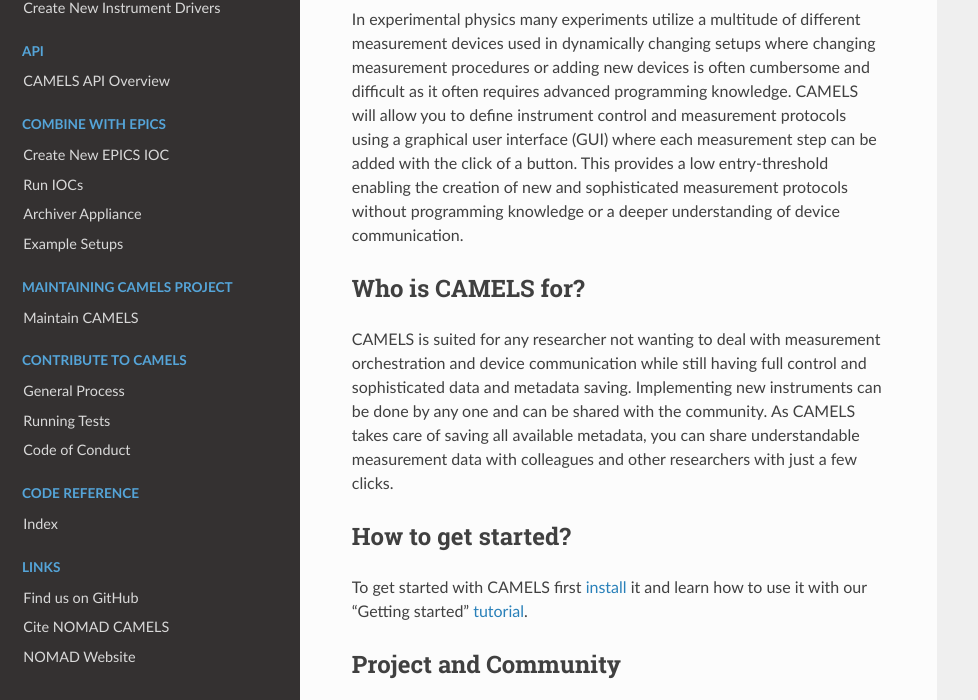
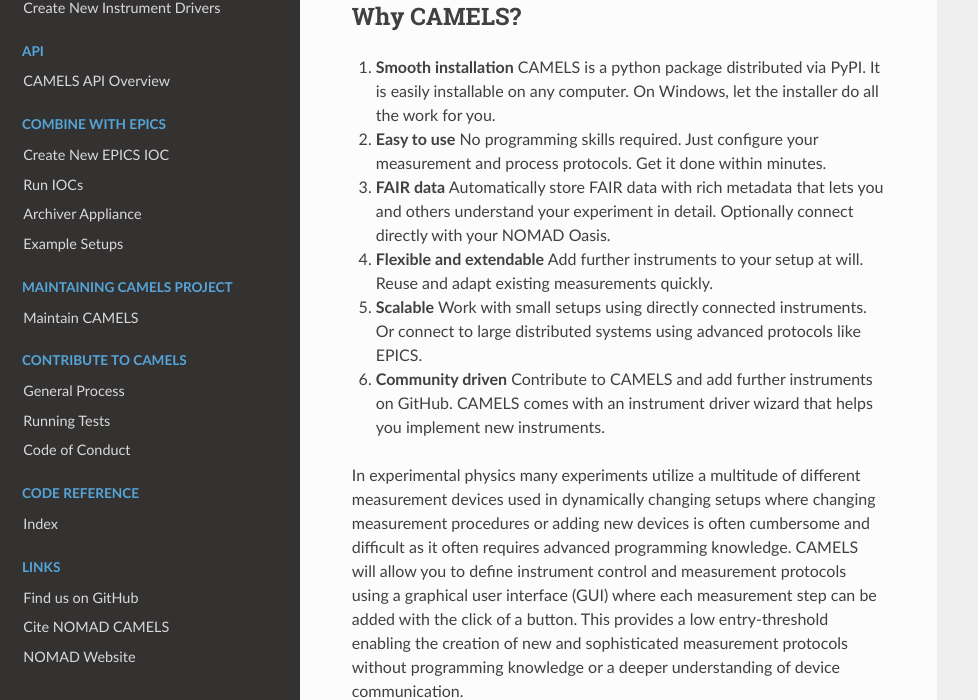
Before and after one commit to FAU-LAP/NOMAD-CAMELS, a Sphinx documentation site: the page built from docs/source/index.rst, in a window 1280 px wide and 900 px high, scrolled down 1202 px, cut to the strip 200-900 px from the top of the window. Shown: the whole strip, without its empty margins (0-978 px from the left). Built offline with Sphinx 7.4.7 and the Read the Docs theme 2.0.0, drawn with Linux system fonts in a browser that asks for light colours; pages that are not in the unit, such as notebooks, are missing from menus; the version number is read from the project's files by our own code; some of the changed text lies outside the part shown.

Commit message:
fixed yt link

```diff
--- a/docs/source/index.rst
+++ b/docs/source/index.rst
@@ -9,9 +9,9 @@
 .. raw:: html
 
     <div style="position: relative; padding-bottom: 56.25%; height: 0; overflow: hidden; max-width: 100%; height: auto;">
-        <iframe src="https://www.youtube.com/watch?v=rVmxgwhoEVg&list=PLrRaxjvn6FDWR-8SWOfy0j7ux5u3TF_VJ&index=2" style="position: absolute; top: 0; left: 0; width: 100%; height: 100%;" allow="autoplay" frameborder="0" allowfullscreen></iframe>
+        <iframe src="https://www.youtube.com/watch?v=rVmxgwhoEVg" style="position: absolute; top: 0; left: 0; width: 100%; height: 100%;" allow="autoplay" frameborder="0" allowfullscreen></iframe>
     </div>
-
+www.youtube.com/embed/
 
 **CAMELS** (\ **C**\ onfigurable \ **A**\ pplication for \ **M**\ easurements, \ **E**\ xperiments and \ **L**\ aboratory \ **S**\ ystems) is an open-source measurement software, targeted towards the requirements of experimental physics. Ease of use, rich metadata and FAIR-compliant data are at the heart of CAMELS design.
 
@@ -26,7 +26,12 @@
 Why CAMELS?
 ===========
 
-
+#. **Smooth installation** CAMELS is a python package distributed via PyPI. It is easily installable on any computer. On Windows, let the installer do all the work for you.
+#. **Easy to use** No programming skills required. Just configure your measurement and process protocols. Get it done within minutes.
+#. **FAIR data** Automatically store FAIR data with rich metadata that lets you and others understand your experiment in detail. Optionally connect directly with your NOMAD Oasis.
+#. **Flexible and extendable** Add further instruments to your setup at will. Reuse and adapt existing measurements quickly.
+#. **Scalable** Work with small setups using directly connected instruments. Or connect to large distributed systems using advanced protocols like EPICS.
+#. **Community driven** Contribute to CAMELS and add further instruments on GitHub. CAMELS comes with an instrument driver wizard that helps you implement new instruments.
 
 In experimental physics many experiments utilize a multitude of different measurement devices used in dynamically changing setups where changing measurement procedures or adding new devices is often cumbersome and difficult as it often requires advanced programming knowledge. CAMELS will allow you to define instrument control and measurement protocols using a graphical user interface (GUI) where each measurement step can be added with the click of a button. This provides a low entry-threshold enabling the creation of new and sophisticated measurement protocols without programming knowledge or a deeper understanding of device communication.
 
```
